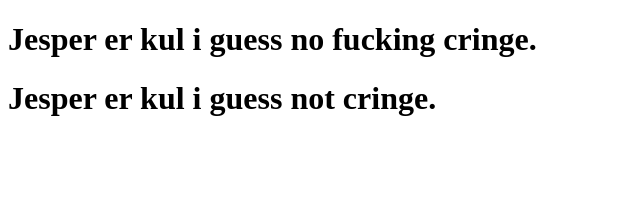
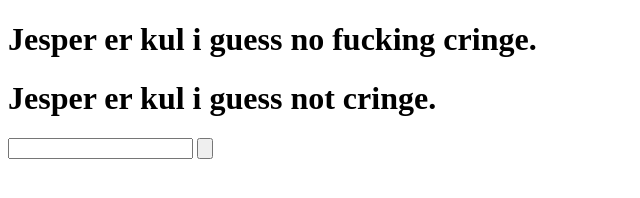
Before and after one commit to jesperstovind/GH-demo, a plain HTML site: page index.html in a window 1280 px wide. Shown: the whole page, without its empty margins (0-640 px from the left). Drawn offline with Linux system fonts and the light colour scheme.

Commit message:
Add input fields

```diff
--- a/index.html
+++ b/index.html
@@ -10,5 +10,8 @@
     <h1>Jesper er kul i guess no fucking cringe.</h1>
     <!--Jeg vil at den heller skal hete dette: -->
     <h1>Jesper er kul i guess not cringe.</h1>
+
+    <input placeholer="Skriv noe her!" />
+    <input type="button" title="En knapp som gjør ingenting" />
   </body>
 </html>
```
